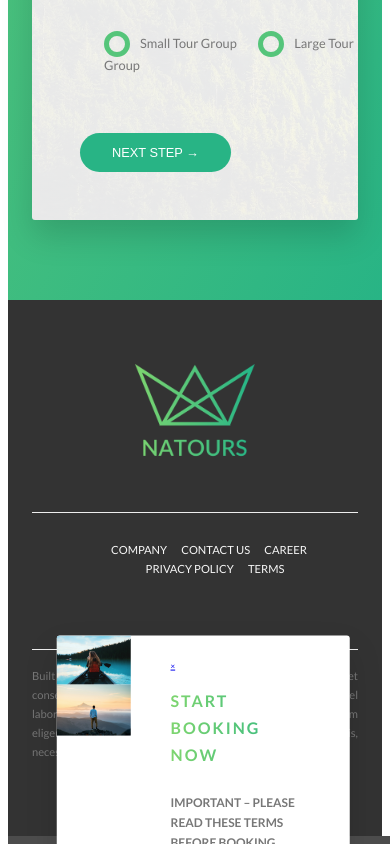
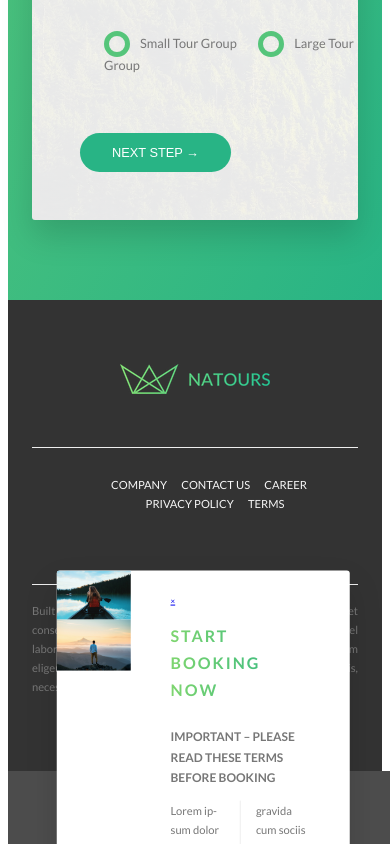
Before and after one commit to ifratmitul/Landing_CSS_SASS, a website: page starter/index.html in a window 390 px wide. Shown: the part 6662-7506 px from the top of the page. After the commit the page ends 7441 px from the top, so only its background shows below. Drawn offline with Linux system fonts and the light colour scheme.

Commit message:
implementing responsive img

```diff
--- a/starter/index.html
+++ b/starter/index.html
@@ -418,7 +418,12 @@
 
     <footer class="footer">
       <div class="footer__logo-box">
-        <img src="/img/logo-green-2x.png" class="footer__logo" alt="">
+
+        <picture class="footer__logo">
+          <source srcset="/img/logo-green-small-1x.png 1x, /img/logo-green-small-2x.png 2x," media="(max-width:37.5em)">
+            <img srcset="/img/logo-green-1x.png 1x,/img/logo-green-2x.png 2x"  alt="">
+        </picture>
+
       </div>
       <div class="row">
         <div class="col-1-of-2 ">
```
